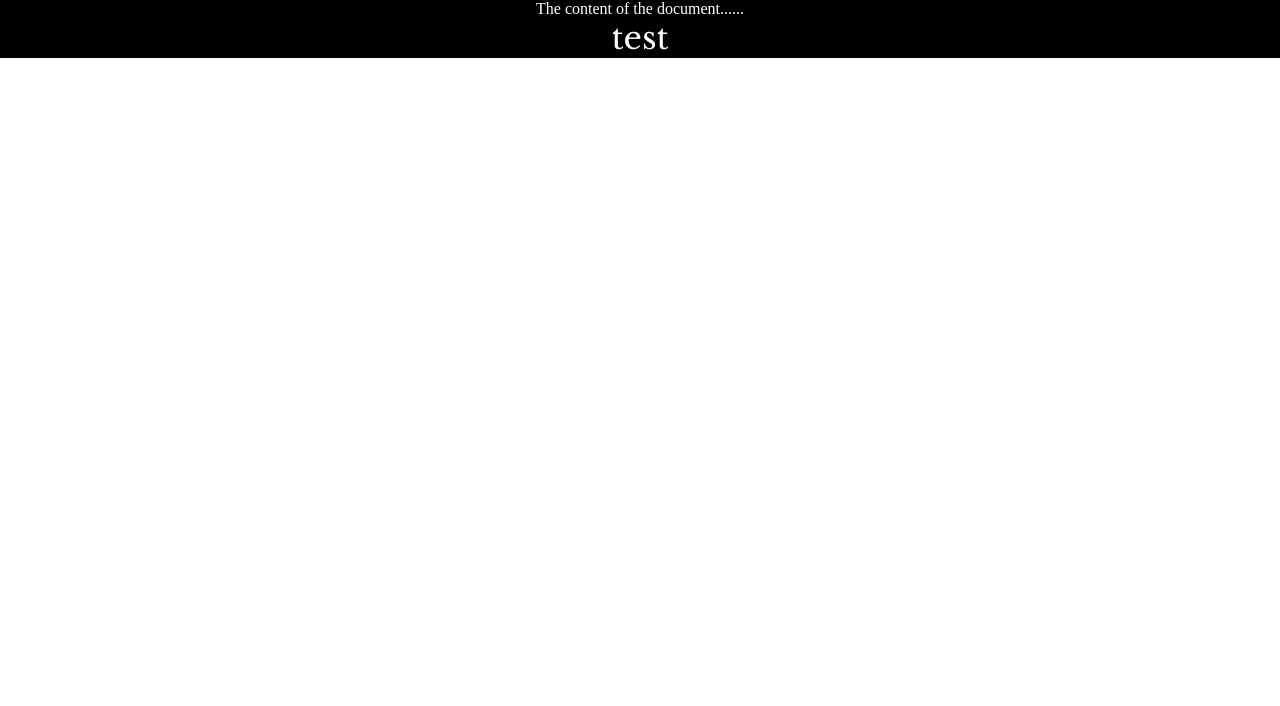
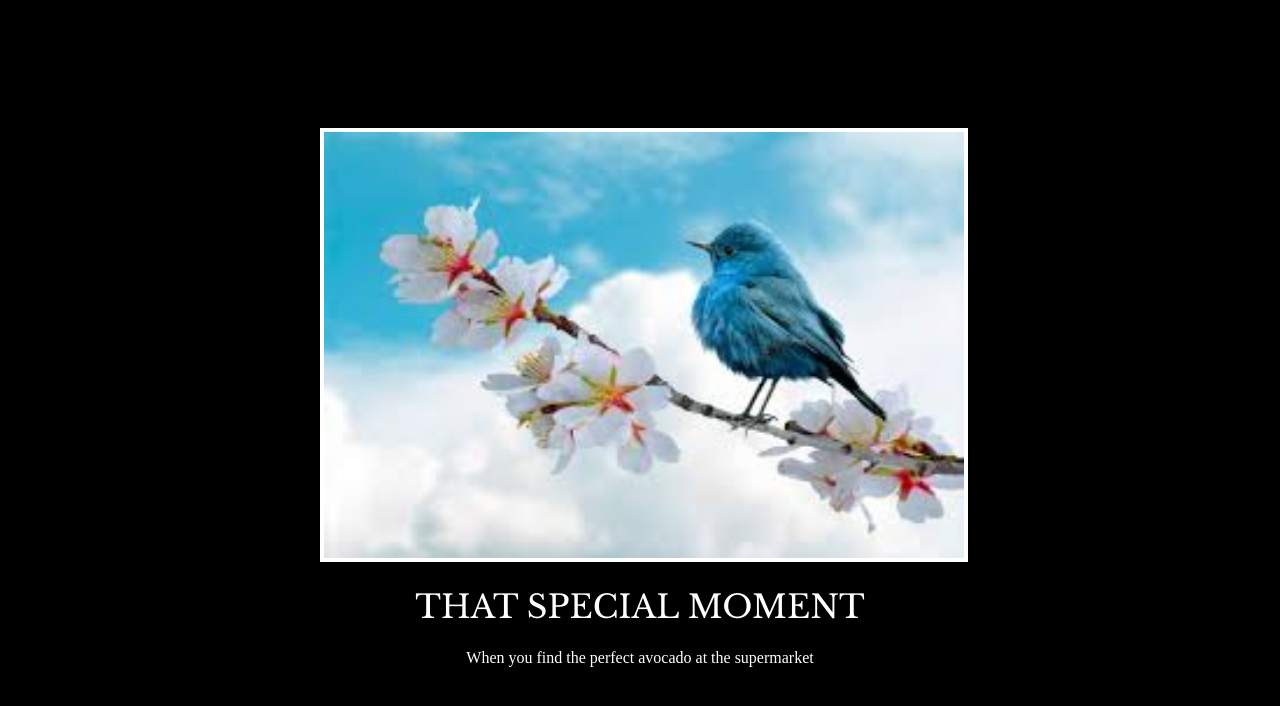
Before and after one commit to pupiesa/Dr-Angella-Course, a plain HTML site: page 6.4 Motivation Meme Project/index.html in a window 1280 px wide. Drawn offline with nearby package versions, Linux system fonts and the light colour scheme.

Commit message:
finish Motivation Meme Project with new images and updated HTML/CSS for improved layout and styling

```diff
--- a/6.4 Motivation Meme Project/index.html
+++ b/6.4 Motivation Meme Project/index.html
@@ -16,17 +16,21 @@ But it must have the following features:
 -->
 <!DOCTYPE html>
 <html>
-<head>
-  <link rel="preconnect" href="https://fonts.googleapis.com">
-  <link rel="preconnect" href="https://fonts.gstatic.com" crossorigin>
-  <link href="https://fonts.googleapis.com/css2?family=Libre+Baskerville&display=swap" rel="stylesheet">
-    <link rel="stylesheet" href="style.css">
-<title>Title of the document</title>
-</head>
-<body>
-<p>
-The content of the document......
-</p>
-<h1>test</h1>
-</body>
+  <head>
+    <link rel="preconnect" href="https://fonts.googleapis.com" />
+    <link rel="preconnect" href="https://fonts.gstatic.com" crossorigin />
+    <link
+      href="https://fonts.googleapis.com/css2?family=Libre+Baskerville&display=swap"
+      rel="stylesheet"
+    />
+    <link rel="stylesheet" href="style.css" />
+    <title>Title of the document</title>
+  </head>
+  <body style="background-color: black">
+    <div class="box">
+      <img src="./assets/images/bird.jpeg" alt="bird" />
+      <h1>That special moment</h1>
+      <p style="text-align: center;">When you find the perfect avocado at the supermarket</p>
+    </div>
+  </body>
 </html>
--- a/6.4 Motivation Meme Project/style.css
+++ b/6.4 Motivation Meme Project/style.css
@@ -1,18 +1,21 @@
-*, *::before, *::after {
-  box-sizing: border-box;
+html body {
+  background-color: black;
+  color: white;
+  margin: 0;
+  padding: 0;
+  /* text-align: center; */
 }
 
-* {
-  text-align: center;
-  color: white;
-  margin: 0;
-}
-p {
-  background-color: black;
+img {
+  width: 50%;
+  margin-left: 25%;
+  border: solid 0.3rem;
+  margin-top: 10%;
 }
 h1 {
-  background-color: black;
   font-family: "Libre Baskerville", serif;
   font-weight: 400;
   font-style: normal;
+  text-transform: uppercase;
+  text-align: center;
 }
```
Also changed, not shown: 6.4 Motivation Meme Project/assets/images/9d9dd9e4-e84a-402e-ba8f-daa659e6e6c5-PhotoWord_003.webp (added), 6.4 Motivation Meme Project/assets/images/bird.jpeg (added), 6.4 Motivation Meme Project/assets/images/forest.jpeg (added), 1 other file.
